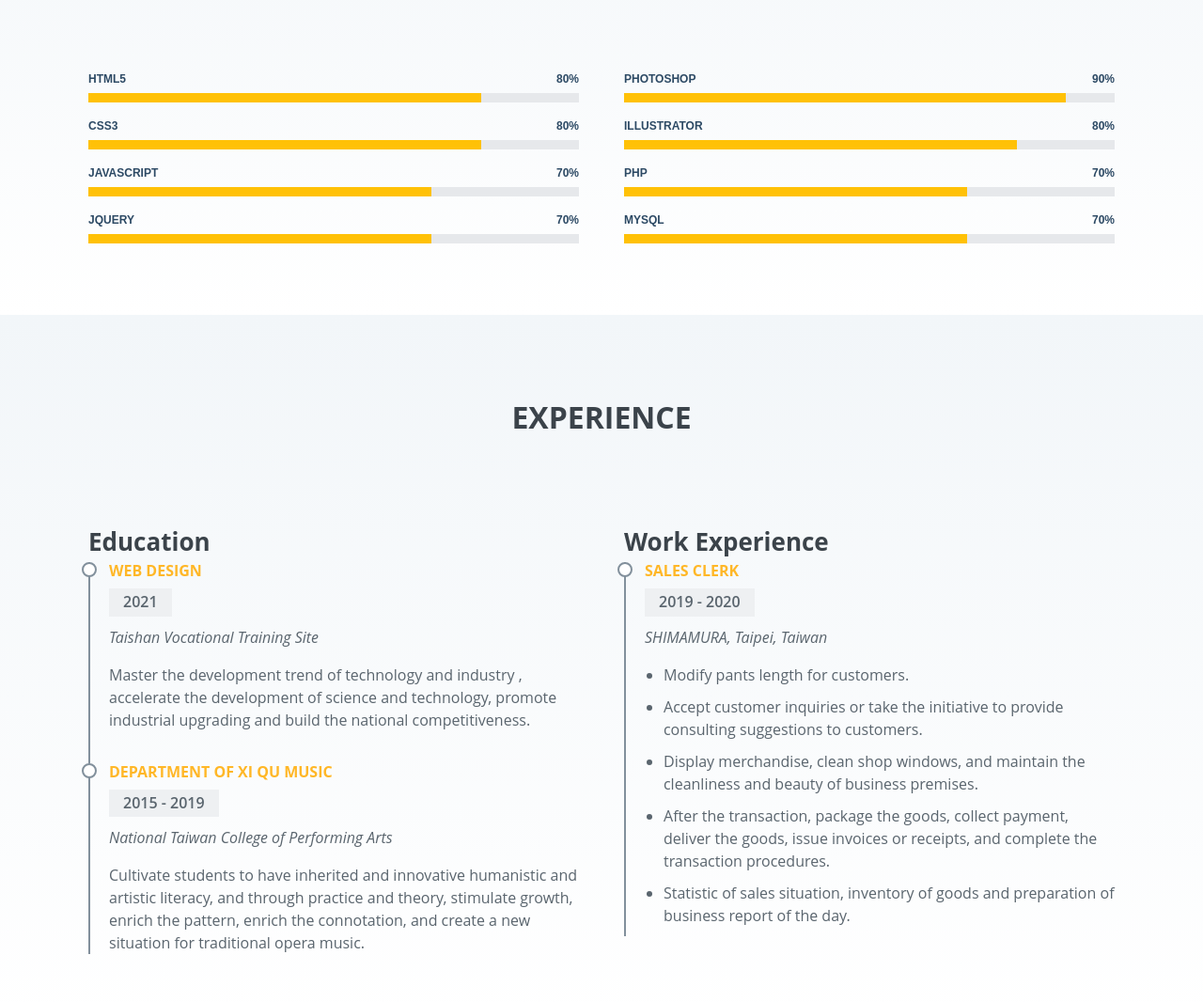
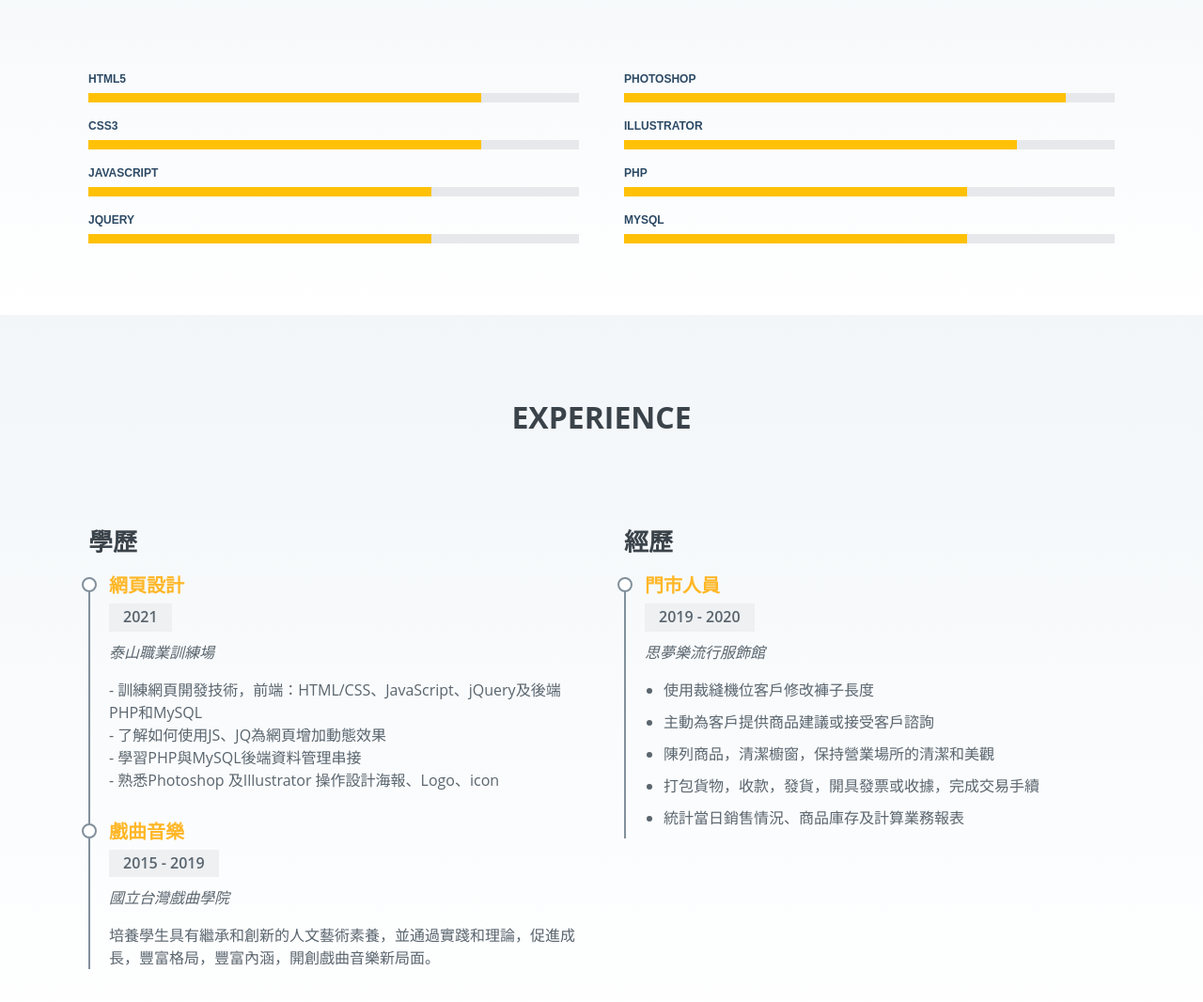
Before and after one commit to Yilin0324/resume, a plain HTML site: page index.html in a window 1280 px wide. Shown: the part 1730-2796 px from the top of the page at 94% size. Drawn offline with nearby package versions, Linux system fonts and the light colour scheme.

Commit message:
修改錯字,圖片,換成中文學經歷

```diff
--- a/index.html
+++ b/index.html
@@ -47,7 +47,7 @@
   <!-- home -->
   <section id="hero">
     <div class="hero-container">
-      <h1>Yi-Lin Change</h1>
+      <h1>Yi-Lin Chang</h1>
       <h2 class="mt-2" id="app"></h2>
       <ul class="list-unstyled list-social">
         <li><a href="#"><i class="fab fa-facebook"></i></a></li>
@@ -116,21 +116,21 @@
         <div class="col-lg-6 g-lg-5" data-aos="fade-right">
 
           <div class="progress">
-            <span class="skill">HTML5<i class="val">80%</i></span>
+            <span class="skill">HTML5<i class="val"></i></span>
             <div class="progress-bar-wrap">
               <div class="progress-bar bg-warning" style="width: 80%"></div>
             </div>
           </div>
 
           <div class="progress">
-            <span class="skill">CSS3 <i class="val">80%</i></span>
+            <span class="skill">CSS3 <i class="val"></i></span>
             <div class="progress-bar-wrap">
               <div class="progress-bar bg-warning" style="width: 80%"></div>
             </div>
           </div>
 
           <div class="progress">
-            <span class="skill">JavaScript<i class="val">70%</i></span>
+            <span class="skill">JavaScript<i class="val"></i></span>
             <div class="progress-bar-wrap">
               <div class="progress-bar bg-warning" style="width: 70%"></div>
             </div>
@@ -138,7 +138,7 @@
 
 
           <div class="progress">
-            <span class="skill">JQuery<i class="val">70%</i></span>
+            <span class="skill">JQuery<i class="val"></i></span>
             <div class="progress-bar-wrap">
               <div class="progress-bar bg-warning" style="width: 70%"></div>
             </div>
@@ -148,28 +148,28 @@
         <div class="col-lg-6 g-lg-5" data-aos="fade-left"  data-aos-delay="300">
 
           <div class="progress">
-            <span class="skill">Photoshop <i class="val">90%</i></span>
+            <span class="skill">Photoshop <i class="val"></i></span>
             <div class="progress-bar-wrap">
               <div class="progress-bar bg-warning" style="width: 90%"></div>
             </div>
           </div>
 
           <div class="progress">
-            <span class="skill">Illustrator<i class="val">80%</i></span>
+            <span class="skill">Illustrator<i class="val"></i></span>
             <div class="progress-bar-wrap">
               <div class="progress-bar bg-warning" style="width: 80%"></div>
             </div>
           </div>
 
           <div class="progress">
-            <span class="skill">PHP <i class="val">70%</i></span>
+            <span class="skill">PHP <i class="val"></i></span>
             <div class="progress-bar-wrap">
               <div class="progress-bar bg-warning" style="width: 70%"></div>
             </div>
           </div>
 
           <div class="progress">
-            <span class="skill">MySQL <i class="val">70%</i></span>
+            <span class="skill">MySQL <i class="val"></i></span>
             <div class="progress-bar-wrap">
               <div class="progress-bar bg-warning" style="width: 70%"></div>
             </div>
@@ -191,41 +191,39 @@
       <div class="row">
         <div class="col-lg-6 g-lg-5" data-aos="fade-up">
 
-          <h3 class="resume-title">Education</h3>
+          <h3 class="resume-title">學歷</h3>
           <div class="resume-item">
-            <h4>Web Design</h4>
+            <h4 class="mt-4">網頁設計</h4>
             <h5>2021</h5>
-            <p><em>Taishan Vocational Training Site</em></p>
-            <p>Master the development trend of technology and industry , accelerate the development of science and
-              technology, promote industrial upgrading and build the national competitiveness.</p>
+            <p><em>泰山職業訓練場</em></p>
+            <p>- 訓練網頁開發技術，前端：HTML/CSS、JavaScript、jQuery及後端PHP和MySQL <br>
+              - 了解如何使用JS、JQ為網頁增加動態效果<br>
+              - 學習PHP與MySQL後端資料管理串接<br>
+              - 熟悉Photoshop 及Illustrator 操作設計海報、Logo、icon</p>
           </div>
           <div class="resume-item" data-aos="fade-up">
-            <h4>Department of Xi Qu Music</h4>
+            <h4>戲曲音樂</h4>
             <h5>2015 - 2019</h5>
-            <p><em>National Taiwan College of Performing Arts</em></p>
-            <p>Cultivate students to have inherited and innovative humanistic and artistic literacy, and through
-              practice and theory, stimulate growth, enrich the pattern, enrich the connotation, and create a new
-              situation for traditional opera music.</p>
+            <p><em>國立台灣戲曲學院</em></p>
+            <p>培養學生具有繼承和創新的人文藝術素養，並通過實踐和理論，促進成長，豐富格局，豐富內涵，開創戲曲音樂新局面。</p>
           </div>
 
         </div>
 
         <div class="col-lg-6 g-lg-5" data-aos="fade-up">
-          <h3 class="resume-title">Work Experience</h3>
+          <h3 class="resume-title">經歷</h3>
 
           <div class="resume-item">
-            <h4>Sales Clerk</h4>
+            <h4 class="mt-4">門市人員</h4>
             <h5>2019 - 2020</h5>
-            <p><em>SHIMAMURA, Taipei, Taiwan </em></p>
+            <p><em>思夢樂流行服飾館 </em></p>
             <p>
             <ul>
-              <li>Modify pants length for customers.</li>
-              <li>Accept customer inquiries or take the initiative to provide consulting suggestions to customers.</li>
-              <li>Display merchandise, clean shop windows, and maintain the cleanliness and beauty of business premises.
-              </li>
-              <li>After the transaction, package the goods, collect payment, deliver the goods, issue invoices or
-                receipts, and complete the transaction procedures.</li>
-              <li>Statistic of sales situation, inventory of goods and preparation of business report of the day.</li>
+              <li>使用裁縫機位客戶修改褲子長度</li>
+              <li>主動為客戶提供商品建議或接受客戶諮詢</li>
+              <li>陳列商品，清潔櫥窗，保持營業場所的清潔和美觀</li>
+              <li>打包貨物，收款，發貨，開具發票或收據，完成交易手續</li>
+              <li>統計當日銷售情況、商品庫存及計算業務報表</li>
             </ul>
             </p>
           </div>
@@ -249,7 +247,7 @@
           <div class="card portfolio-item">
             <a href="#"><img src="./images/portfolio/folio1.png" class="card-img"></a>
             <div class="card-body">
-              <h5 class="card-title">AnalogyClock</h5>
+              <h5 class="card-title">時鐘</h5>
               <p class="card-text">JavaScript</p>
             </div>
           </div>
@@ -258,7 +256,7 @@
           <div class="card portfolio-item">
             <a href="#"><img src="./images/portfolio/folio2.png" class="card-img"></a>
             <div class="card-body">
-              <h5 class="card-title">Hamster game</h5>
+              <h5 class="card-title">打地鼠小遊戲</h5>
               <p class="card-text">JavaScript</p>
             </div>
           </div>
@@ -267,7 +265,7 @@
           <div class="card portfolio-item">
             <a href="#"><img src="./images/portfolio/folio3.png" class="card-img"></a>
             <div class="card-body">
-              <h5 class="card-title">Story game</h5>
+              <h5 class="card-title">故事選擇遊戲</h5>
               <p class="card-text">SweetAlert JavaScript</p>
             </div>
           </div>
@@ -276,7 +274,7 @@
           <div class="card portfolio-item">
             <a href="#"><img src="./images/portfolio/folio4.png" class="card-img"></a>
             <div class="card-body">
-              <h5 class="card-title">Digiclock</h5>
+              <h5 class="card-title">數位時鐘</h5>
               <p class="card-text">JavaScript</p>
             </div>
           </div>
@@ -294,7 +292,7 @@
           <div class="card portfolio-item">
             <a href="#"><img src="./images/portfolio/folio6.png" class="card-img"></a>
             <div class="card-body">
-              <h5 class="card-title">flagpole</h5>
+              <h5 class="card-title">旗子</h5>
               <p class="card-text">Illustrator</p>
             </div>
           </div>
@@ -303,7 +301,7 @@
           <div class="card portfolio-item">
             <a href="#"><img src="./images/portfolio/folio7.png" class="card-img"></a>
             <div class="card-body">
-              <h5 class="card-title">Color picker</h5>
+              <h5 class="card-title">顏色選取器</h5>
               <p class="card-text">JavaScript</p>
             </div>
           </div>
@@ -312,7 +310,7 @@
           <div class="card portfolio-item">
             <a href="#"><img src="./images/portfolio/folio8.png" class="card-img"></a>
             <div class="card-body">
-              <h5 class="card-title">Calendar</h5>
+              <h5 class="card-title">萬年曆</h5>
               <p class="card-text">PHP</p>
             </div>
           </div>
```
Also changed, not shown: images/footer-bg1.jpg (added), images/hero2.jpg (added), plugin/css/custom21.css, 2 other files.
